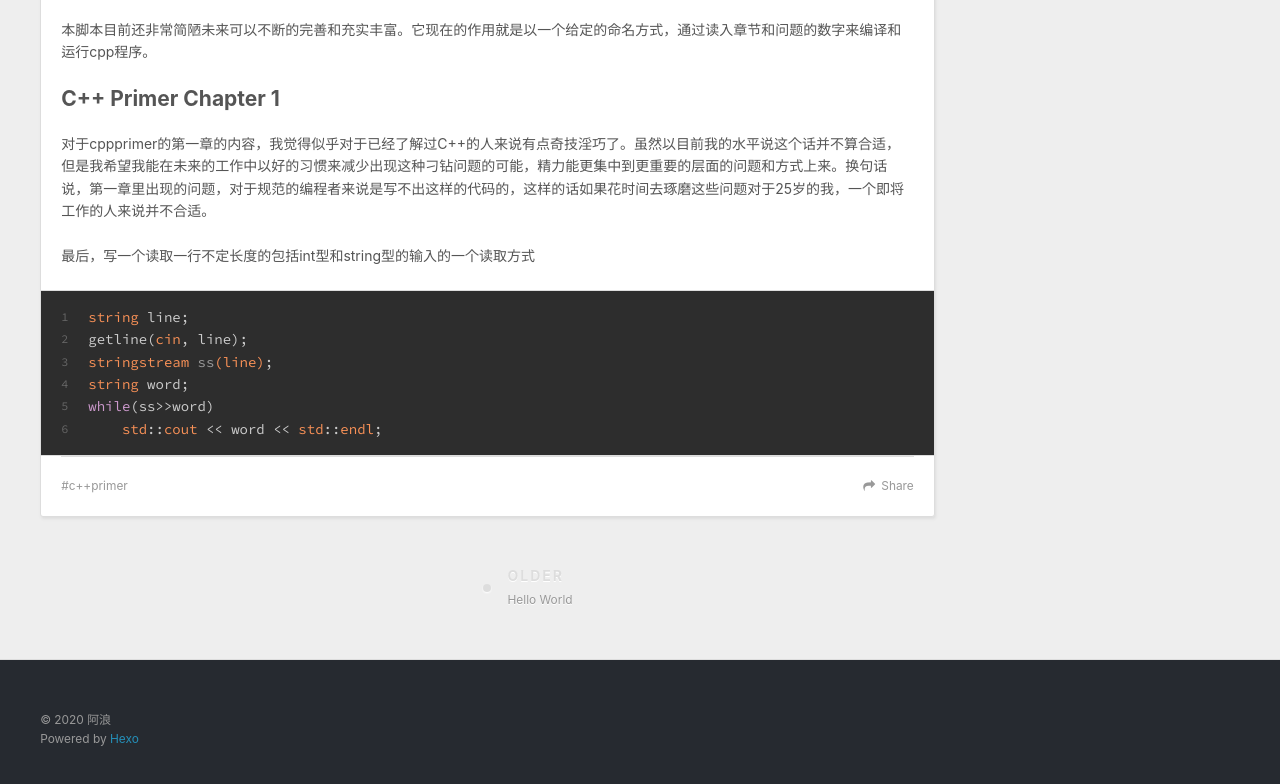
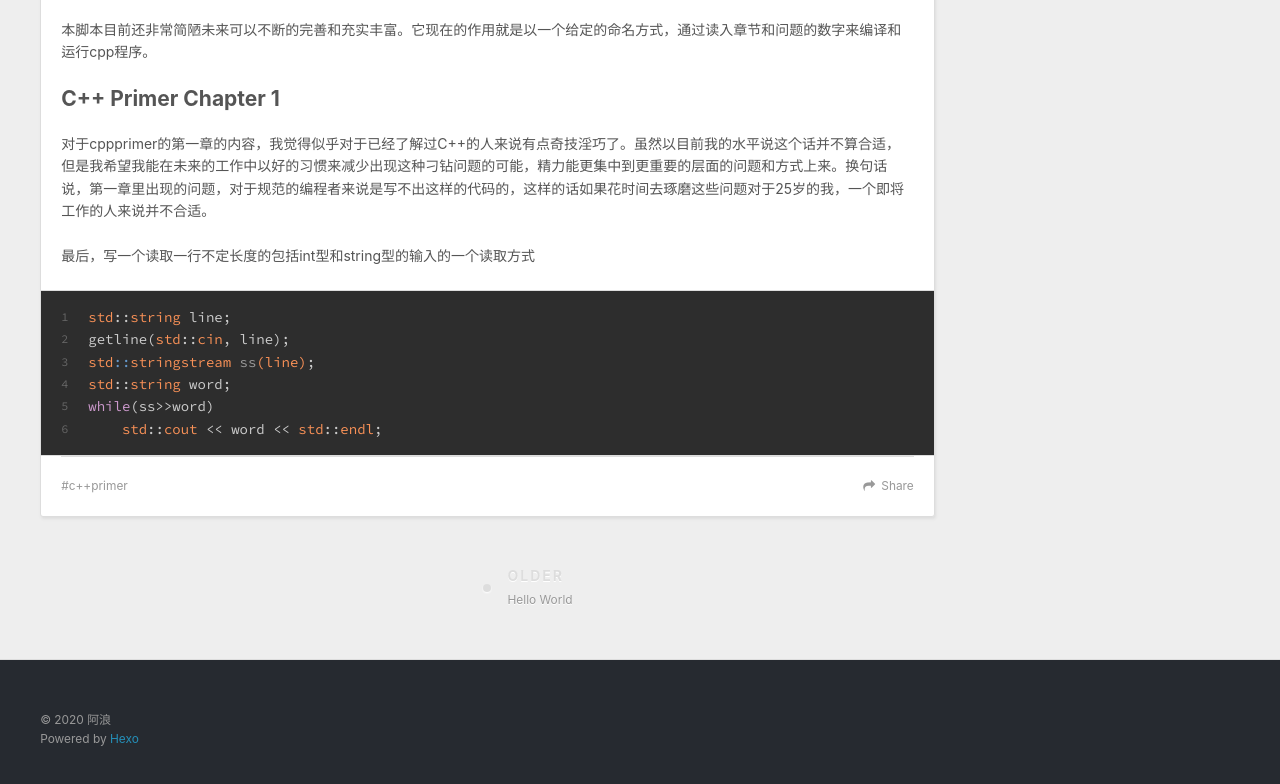
Before and after one commit to Askraw/Askraw.github.io, a plain HTML site: page 2020/01/30/c-primer-chapter1-and-shell/index.html in a window 1280 px wide. Shown: the part 1038-1822 px from the top of the page. Drawn offline with nearby package versions, Linux system fonts and the light colour scheme.

Commit message:
Site updated: 2020-01-30 14:55:36

```diff
--- a/2020/01/30/c-primer-chapter1-and-shell/index.html
+++ b/2020/01/30/c-primer-chapter1-and-shell/index.html
@@ -15,7 +15,7 @@
 <meta property="og:description" content="目前在重读C++Primer，因为是新版大缘故也新加了一些C++11的特性，在看书之外会把需要实践的问题和课后习题标注，统一编程实践。 Shell Script首先shell脚本在ubuntu系统是没有后缀名的。通过直接创建文件编写然后修改其权限，之后即可运行复用。 1chmod +x script_name  接下来是关于shell脚本的一些语法习惯的问题，常用的编译和插件跟定制化的功能相比还是">
 <meta property="og:locale" content="en_US">
 <meta property="article:published_time" content="2020-01-30T06:18:25.000Z">
-<meta property="article:modified_time" content="2020-01-30T06:48:38.896Z">
+<meta property="article:modified_time" content="2020-01-30T06:55:29.236Z">
 <meta property="article:author" content="阿浪">
 <meta property="article:tag" content="c++primer">
 <meta name="twitter:card" content="summary">
@@ -99,7 +99,7 @@
 <p>本脚本目前还非常简陋未来可以不断的完善和充实丰富。它现在的作用就是以一个给定的命名方式，通过读入章节和问题的数字来编译和运行cpp程序。</p>
 <h2 id="C-Primer-Chapter-1"><a href="#C-Primer-Chapter-1" class="headerlink" title="C++ Primer Chapter 1"></a>C++ Primer Chapter 1</h2><p>对于cppprimer的第一章的内容，我觉得似乎对于已经了解过C++的人来说有点奇技淫巧了。虽然以目前我的水平说这个话并不算合适，但是我希望我能在未来的工作中以好的习惯来减少出现这种刁钻问题的可能，精力能更集中到更重要的层面的问题和方式上来。换句话说，第一章里出现的问题，对于规范的编程者来说是写不出这样的代码的，这样的话如果花时间去琢磨这些问题对于25岁的我，一个即将工作的人来说并不合适。</p>
 <p>最后，写一个读取一行不定长度的包括int型和string型的输入的一个读取方式</p>
-<figure class="highlight cpp"><table><tr><td class="gutter"><pre><span class="line">1</span><br><span class="line">2</span><br><span class="line">3</span><br><span class="line">4</span><br><span class="line">5</span><br><span class="line">6</span><br></pre></td><td class="code"><pre><span class="line"><span class="built_in">string</span> line;</span><br><span class="line">getline(<span class="built_in">cin</span>, line);</span><br><span class="line"><span class="function"><span class="built_in">stringstream</span> <span class="title">ss</span><span class="params">(line)</span></span>;</span><br><span class="line"><span class="built_in">string</span> word;</span><br><span class="line"><span class="keyword">while</span>(ss&gt;&gt;word)</span><br><span class="line">    <span class="built_in">std</span>::<span class="built_in">cout</span> &lt;&lt; word &lt;&lt; <span class="built_in">std</span>::<span class="built_in">endl</span>;</span><br></pre></td></tr></table></figure>
+<figure class="highlight cpp"><table><tr><td class="gutter"><pre><span class="line">1</span><br><span class="line">2</span><br><span class="line">3</span><br><span class="line">4</span><br><span class="line">5</span><br><span class="line">6</span><br></pre></td><td class="code"><pre><span class="line"><span class="built_in">std</span>::<span class="built_in">string</span> line;</span><br><span class="line">getline(<span class="built_in">std</span>::<span class="built_in">cin</span>, line);</span><br><span class="line"><span class="function"><span class="built_in">std</span>::<span class="built_in">stringstream</span> <span class="title">ss</span><span class="params">(line)</span></span>;</span><br><span class="line"><span class="built_in">std</span>::<span class="built_in">string</span> word;</span><br><span class="line"><span class="keyword">while</span>(ss&gt;&gt;word)</span><br><span class="line">    <span class="built_in">std</span>::<span class="built_in">cout</span> &lt;&lt; word &lt;&lt; <span class="built_in">std</span>::<span class="built_in">endl</span>;</span><br></pre></td></tr></table></figure>
 
 
     </div>
```
Also changed, not shown: index.html (+1 -1 lines).
